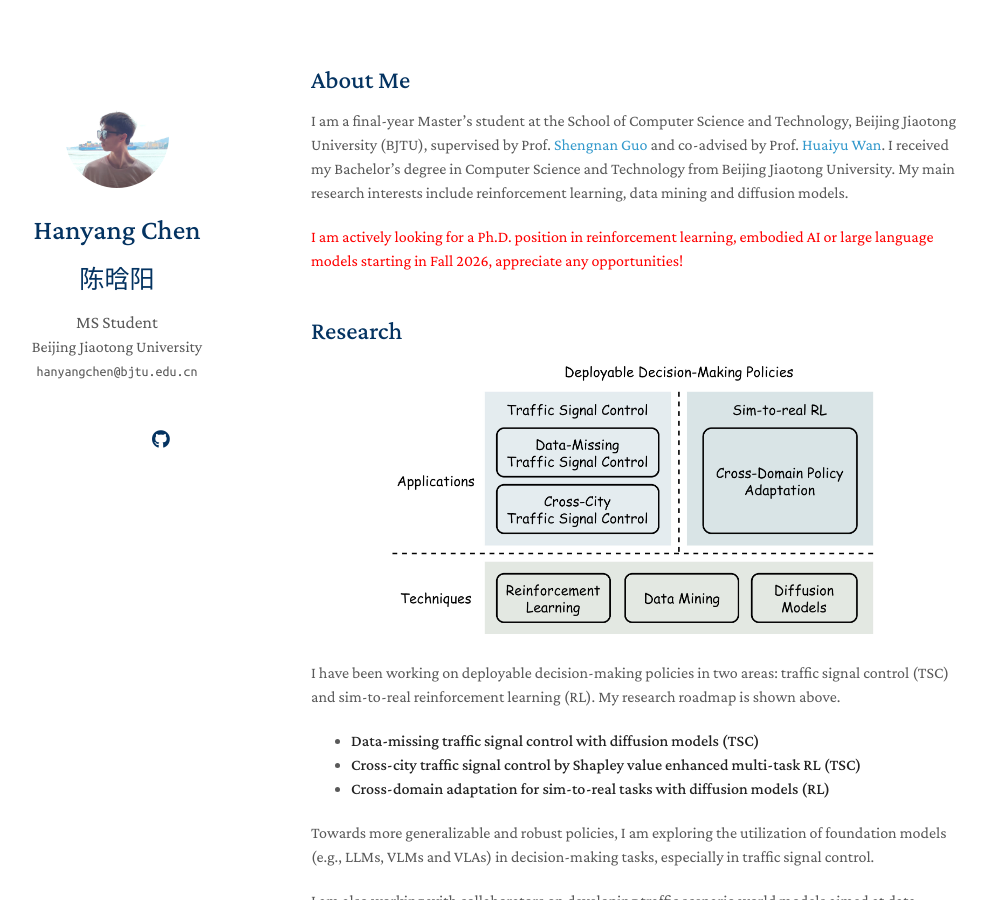
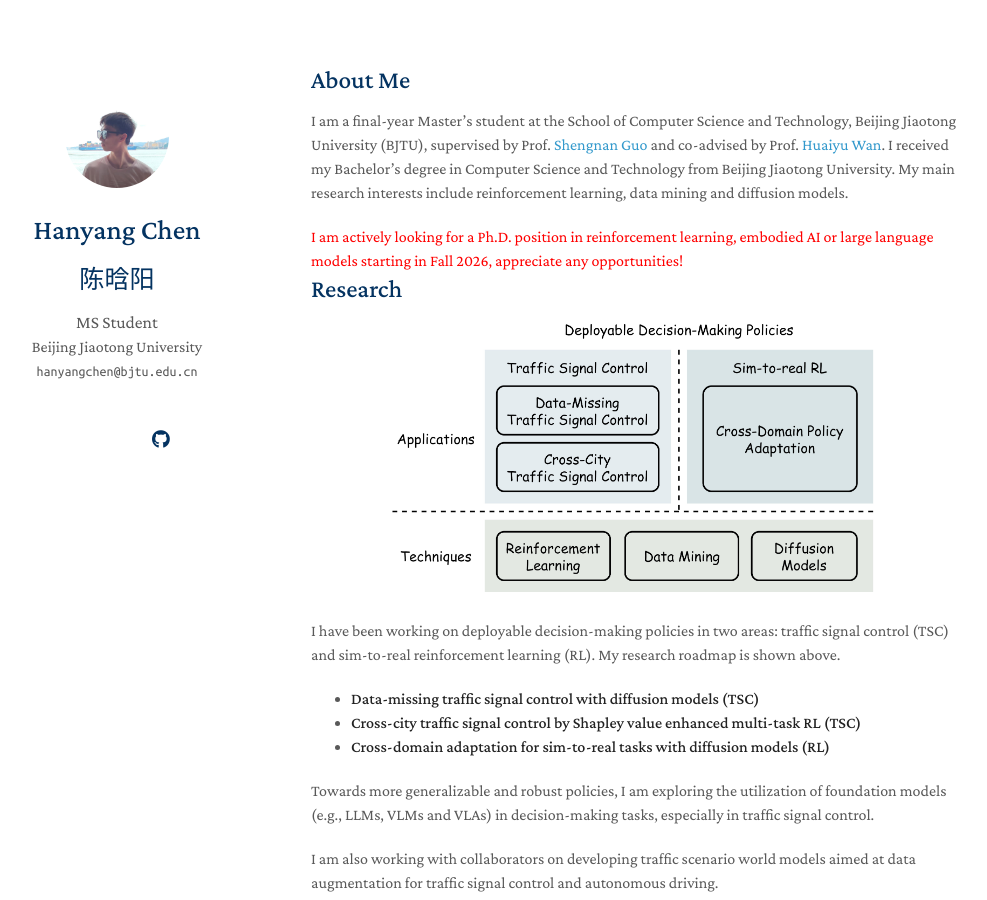
Before and after one commit to hanyang-chen/hanyang-chen.github.io, a Jekyll site: the page built from index.md, in a window 1280 px wide and 900 px high. Shown: the whole window, without its empty margins (159-1146 px from the left). Built offline with Jekyll 4.4.1, drawn with Linux system fonts in a browser that asks for light colours; a style sheet for code colours, icons or effects is not loaded; our own code applies the rules of GitHub Pages for plain Markdown files.

Commit message:
update readme.

```diff
--- a/index.md
+++ b/index.md
@@ -6,7 +6,7 @@ layout: homepage
 
 I am a final-year Master's student at the School of Computer Science and Technology, Beijing Jiaotong University (BJTU), supervised by Prof. [Shengnan Guo](https://faculty.bjtu.edu.cn/9685/) and co-advised by Prof. [Huaiyu Wan](https://faculty.bjtu.edu.cn/8793/). I received my Bachelor's degree in Computer Science and Technology from Beijing Jiaotong University. My main research interests include reinforcement learning, data mining and diffusion models.
 
-<font color="red">I am actively looking for a Ph.D. position in reinforcement learning, embodied AI or large language models starting in Fall 2026, appreciate any opportunities!</font><br/>
+<font color="red">I am actively looking for a Ph.D. position in reinforcement learning, embodied AI or large language models starting in Fall 2026, appreciate any opportunities!</font>
 
 ## Research
 
```
